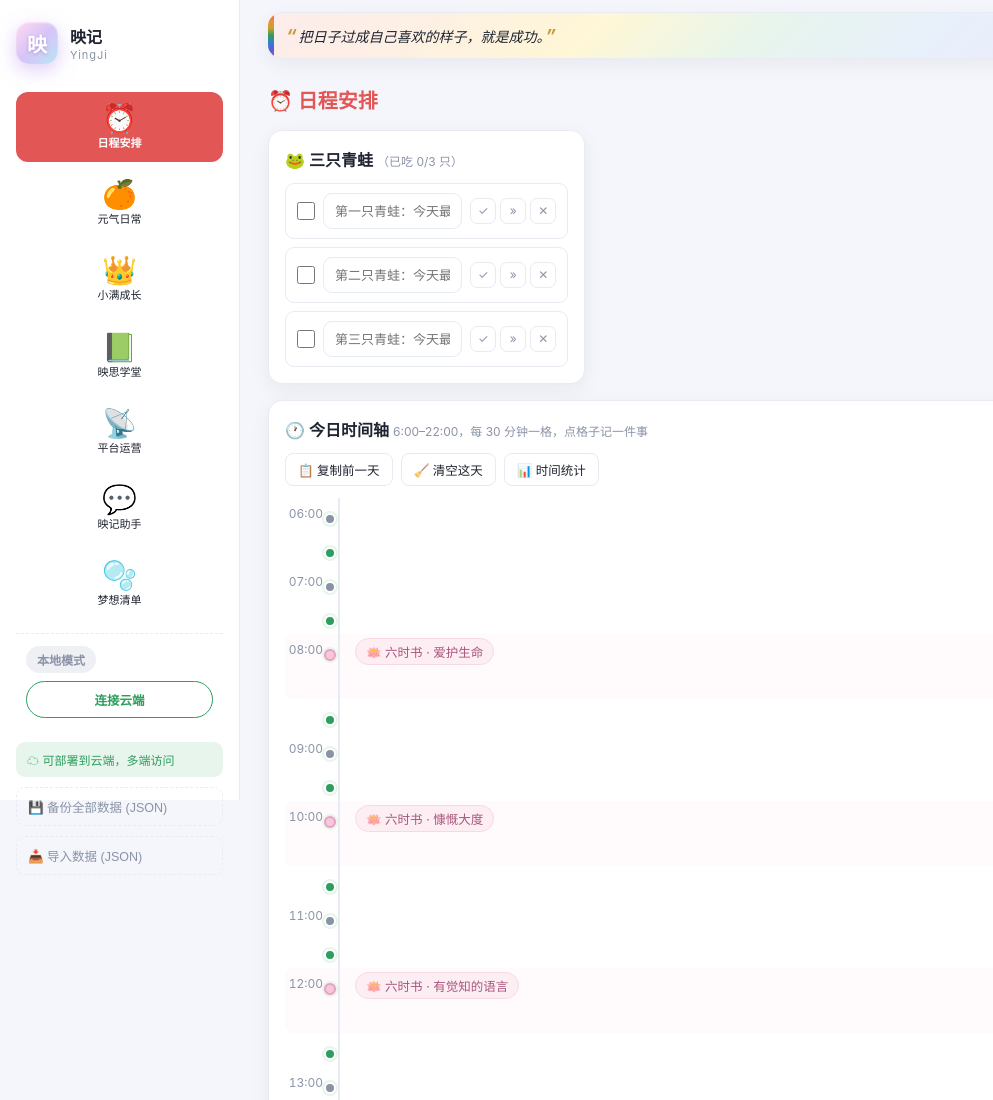
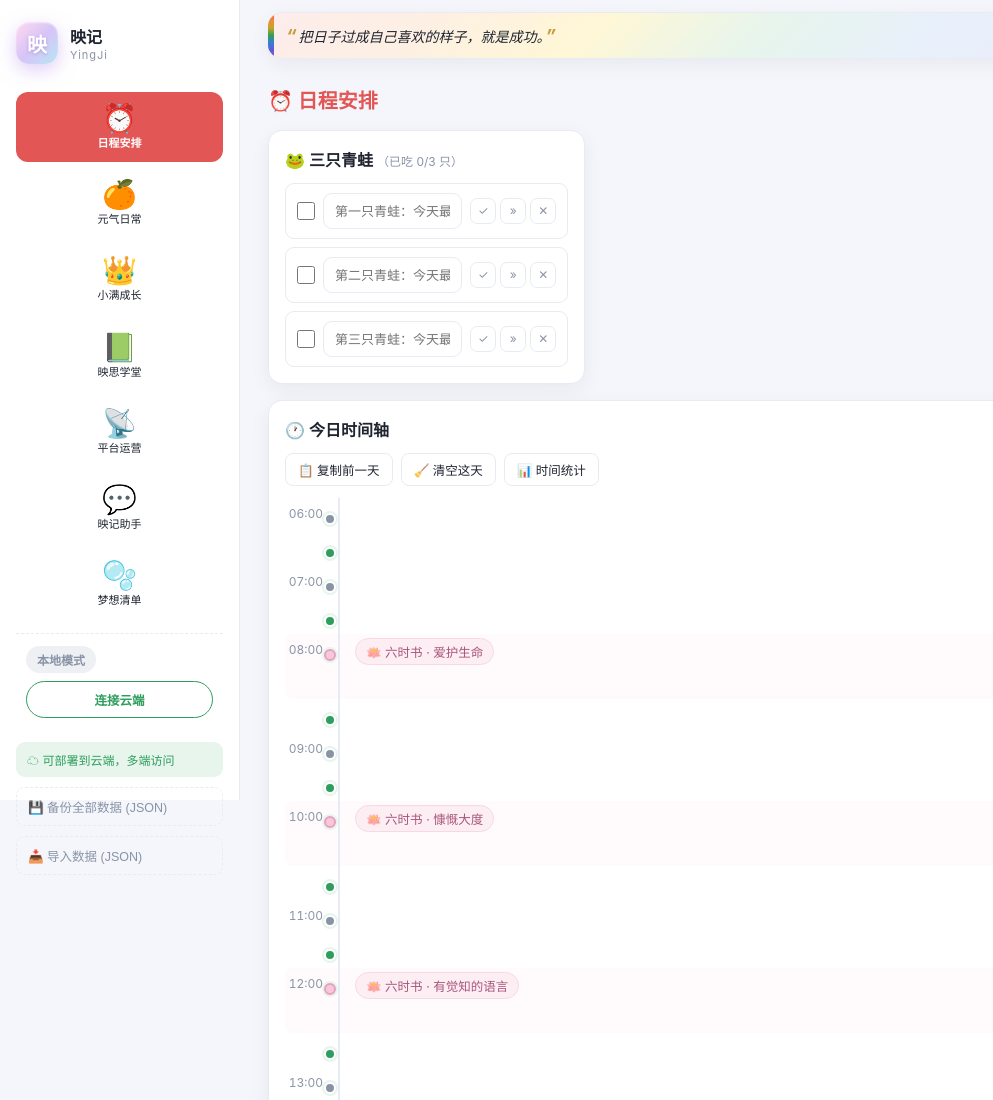
Before and after one commit to Belinda992/workbench, a website: page index.html in a window 1280 px wide. Shown: the top 1100 px of the page, without its empty margins (0-993 px from the left). Drawn offline with Linux system fonts and the light colour scheme.

Commit message:
日程安排：去掉今日时间轴标题旁的灰色说明小字

```diff
--- a/index.html
+++ b/index.html
@@ -96,7 +96,7 @@
             </div>
             <!-- 今日时间轴（六时书用莲花标在轴上） -->
             <div class="card card-wide">
-              <div class="card-head">🕐 今日时间轴 <span class="muted">6:00–22:00，每 30 分钟一格，点格子记一件事</span></div>
+              <div class="card-head">🕐 今日时间轴</div>
               <div class="tl-tools">
                 <button class="tl-btn" id="tlCopyPrev" type="button" title="把前一天的安排复制过来">📋 复制前一天</button>
                 <button class="tl-btn" id="tlClear" type="button" title="清空这一整天的安排">🧹 清空这天</button>
```
